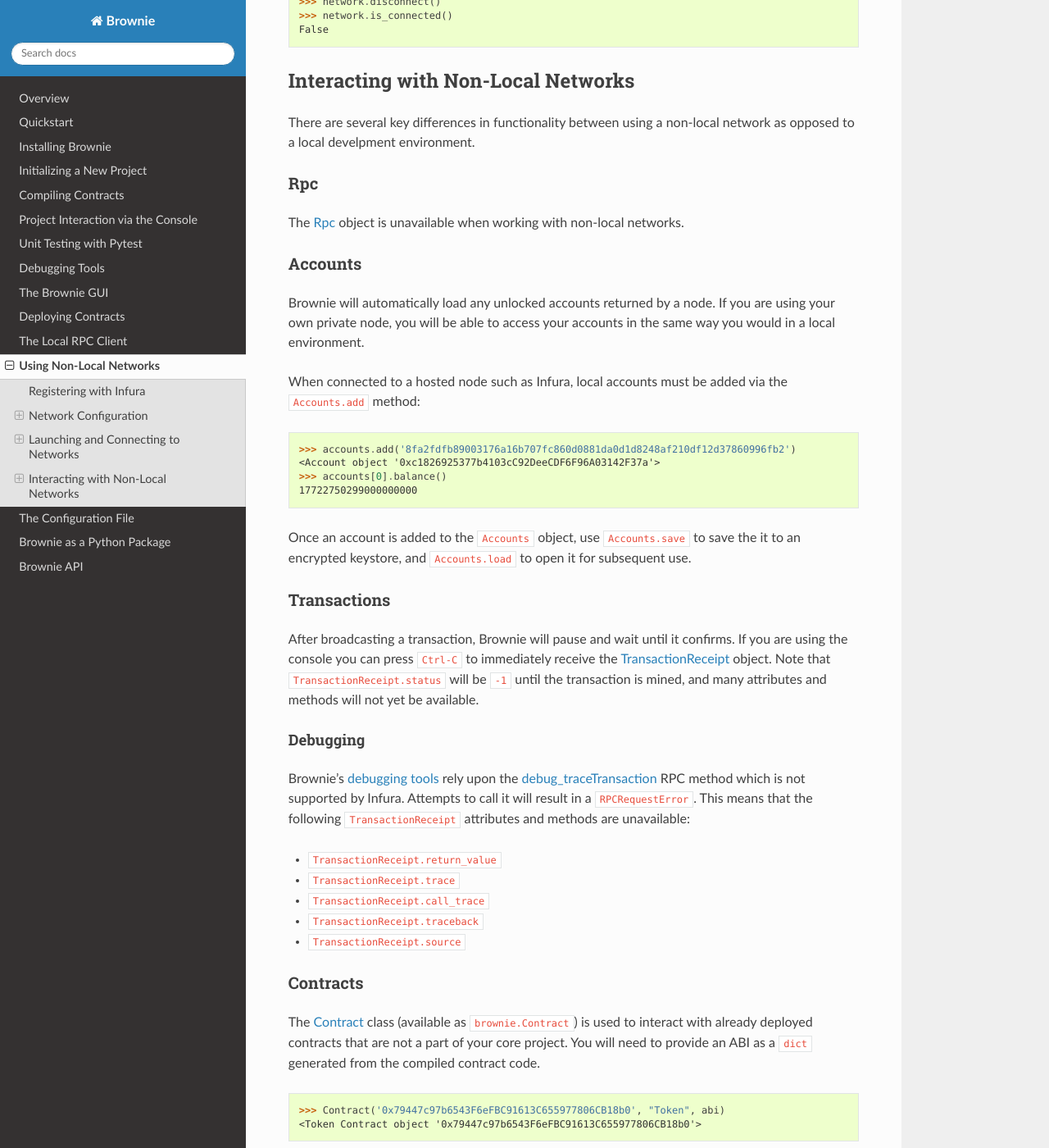
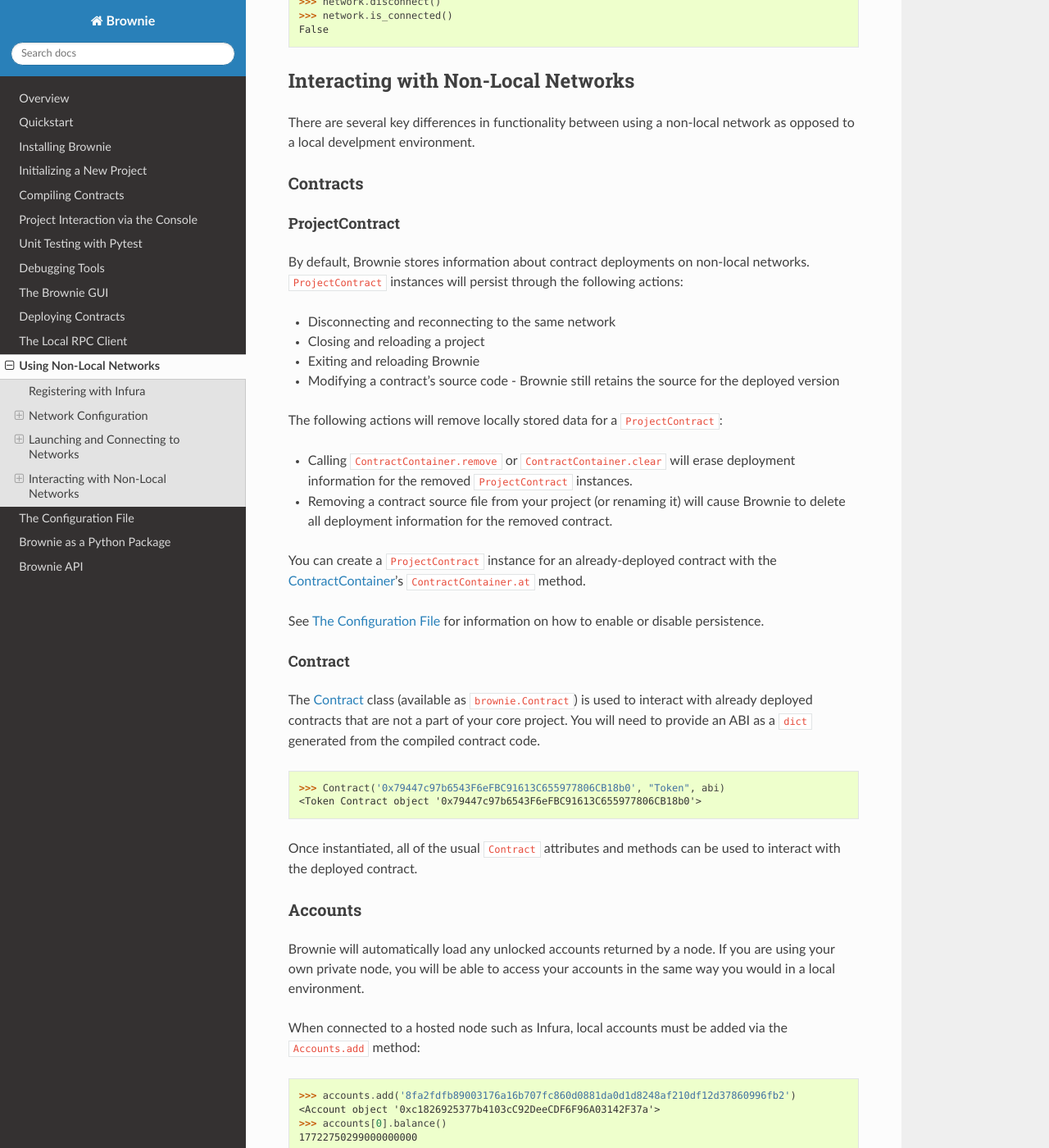
Before and after one commit to eth-brownie/brownie, a Sphinx documentation site: the page built from docs/nonlocal-networks.rst, in a window 1280 px wide and 1400 px high, scrolled down 2058 px. Shown: the whole window at 82% size. Built offline with Sphinx 7.4.7 and the Read the Docs theme 2.0.0, drawn with Linux system fonts in a browser that asks for light colours; some of the changed text lies outside the part shown.

```diff
--- a/docs/api-network.rst
+++ b/docs/api-network.rst
@@ -535,6 +535,10 @@ When a project is loaded, Brownie automatically creates ``ContractContainer`` in
 If you wish to interact with a contract outside of a project where only the ABI is available, use the ``Contract`` class.
 
 Arguments supplied to calls or transaction methods are converted using the methods outlined in the :ref:`convert<api-brownie-convert>` module.
+
+.. note::
+
+    On networks where persistence is enabled, ``ProjectContract`` instances will remain between sessions. Use ``ContractContainer.remove`` to delete these objects when they are no longer needed. See :ref:`nonlocal-networks-interacting` for more information.
 
 .. _api-network-contractcontainer:
 
--- a/docs/config.rst
+++ b/docs/config.rst
@@ -33,6 +33,7 @@ The following settings are available:
 
         * ``gas_price``: The default gas price for all transactions. If left as ``false`` the gas price will be determined using ``web3.eth.gasPrice``.
         * ``gas_limit``: The default gas limit for all transactions. If left as ``false`` the gas limit will be determined using ``web3.eth.estimateGas``.
+        * ``persist``: If ``True``, Brownie will remember information about deployed contracts in between sessions. This is enabled by default for all non-local networks.
         * ``reverting_tx_gas_limit``: The gas limit to use when a transaction would revert. If set to ``false``, transactions that would revert will instead raise a ``VirtualMachineError``.
 
     .. py:attribute:: network.networks
--- a/docs/nonlocal-networks.rst
+++ b/docs/nonlocal-networks.rst
@@ -87,15 +87,46 @@ To disconnect:
     >>> network.is_connected()
     False
 
+.. _nonlocal-networks-interacting:
+
 Interacting with Non-Local Networks
 ===================================
 
 There are several key differences in functionality between using a non-local network as opposed to a local develpment environment.
 
-Rpc
----
+Contracts
+--------
 
-The :ref:`rpc` object is unavailable when working with non-local networks.
+ProjectContract
+***************
+
+By default, Brownie stores information about contract deployments on non-local networks. ``ProjectContract`` instances will persist through the following actions:
+
+* Disconnecting and reconnecting to the same network
+* Closing and reloading a project
+* Exiting and reloading Brownie
+* Modifying a contract's source code - Brownie still retains the source for the deployed version
+
+The following actions will remove locally stored data for a ``ProjectContract``:
+
+* Calling ``ContractContainer.remove`` or ``ContractContainer.clear`` will erase deployment information for the removed ``ProjectContract`` instances.
+* Removing a contract source file from your project (or renaming it) will cause Brownie to delete all deployment information for the removed contract.
+
+You can create a ``ProjectContract`` instance for an already-deployed contract with the :ref:`api-network-contractcontainer`'s ``ContractContainer.at`` method.
+
+See :ref:`config` for information on how to enable or disable persistence.
+
+Contract
+********
+
+The :ref:`Contract<api-network-contract>` class (available as ``brownie.Contract``) is used to interact with already deployed contracts that are not a part of your core project. You will need to provide an ABI as a ``dict`` generated from the compiled contract code.
+
+.. code-block:: python
+
+    >>> Contract('0x79447c97b6543F6eFBC91613C655977806CB18b0', "Token", abi)
+    <Token Contract object '0x79447c97b6543F6eFBC91613C655977806CB18b0'>
+
+Once instantiated, all of the usual ``Contract`` attributes and methods can be used to interact with the deployed contract.
 
 Accounts
 --------
@@ -129,19 +160,7 @@ Brownie's :ref:`debugging tools<debug>` rely upon the `debug_traceTransaction <h
 * ``TransactionReceipt.traceback``
 * ``TransactionReceipt.source``
 
-Contracts
----------
+Rpc
+---
 
-The :ref:`Contract<api-network-contract>` class (available as ``brownie.Contract``) is used to interact with already deployed contracts that are not a part of your core project. You will need to provide an ABI as a ``dict`` generated from the compiled contract code.
-
-.. code-block:: python
-
-    >>> Contract('0x79447c97b6543F6eFBC91613C655977806CB18b0', "Token", abi)
-    <Token Contract object '0x79447c97b6543F6eFBC91613C655977806CB18b0'>
-
-Once instantiated, all of the usual ``Contract`` attributes and methods can be used to interact with the deployed contract.
-
-ProjectContract
----------------
-
-If you use Brownie to deploy a contract to a non-local network as part of an active project, you can use the :ref:`api-network-contractcontainer`'s ``ContractContainer.at`` method to instantiate a ``ProjectContract`` instance. Once instantiated, any of the ``Contract`` methods can be used.
+The :ref:`rpc` object is unavailable when working with non-local networks.
```
Also changed, not shown: other parts of docs/api-network.rst (+1 -1 lines), CHANGELOG.md (+3 -0 lines).
